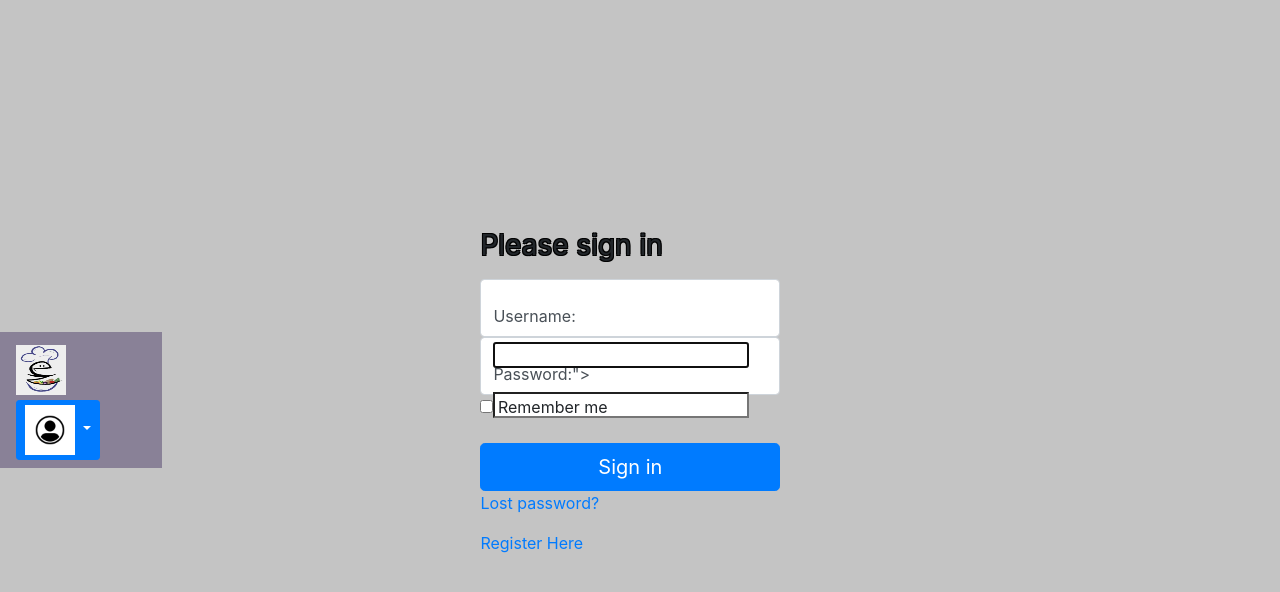
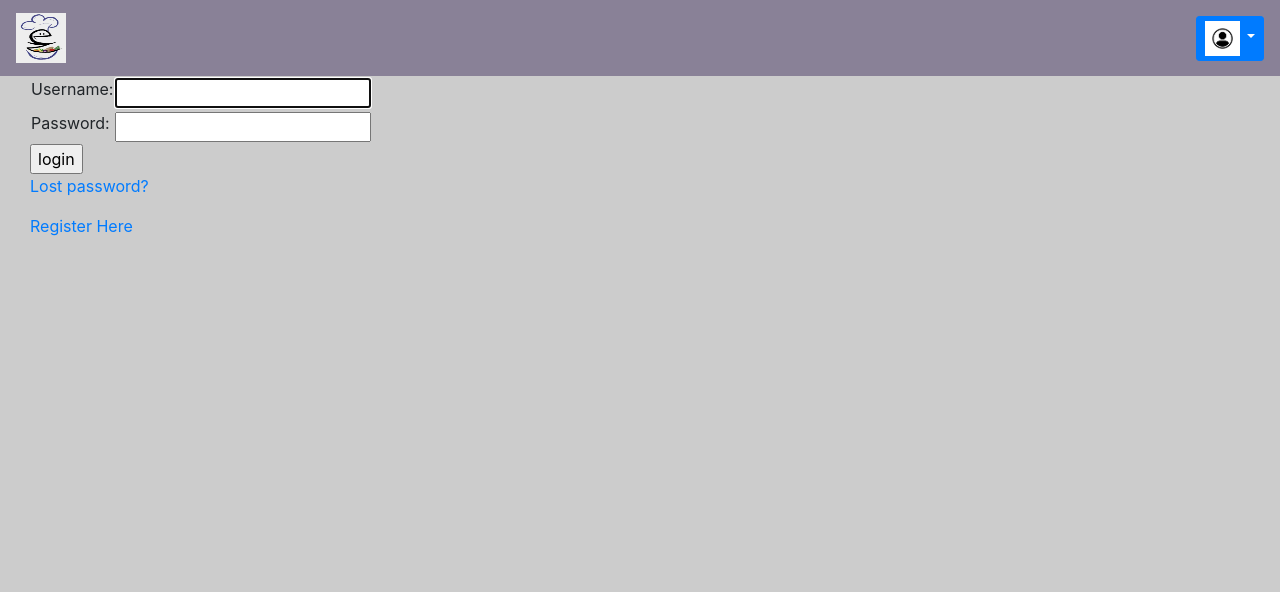
Before and after one commit to smatthe4/MobileMealPlannerCS3110, a Django app: page /accounts/login/ in a window 1280 px wide. Shown: the top 592 px of the page. Run offline with Django 4.2, Linux system fonts and the light colour scheme; some libraries are stand-ins or nearby versions.

Commit message:
minor changes

```diff
--- a/meal_plan_app/templates/meal_plan_app/base_template.html
+++ b/meal_plan_app/templates/meal_plan_app/base_template.html
@@ -22,7 +22,7 @@
 
     <div class="dropdown">
         <button class="btn btn-primary dropdown-toggle btn-sm" data-bs-toggle="dropdown">
-            <img src="{% static 'images/account_icon.webp' %}" style="width:50px; height:50px">
+            <img src="{% static 'images/account_icon.webp' %}" style="width:35px; height:35px">
         </button>
         <ul class="dropdown-menu">
             {% if user.is_authenticated %}
--- a/meal_plan_app/templates/registration/login.html
+++ b/meal_plan_app/templates/registration/login.html
@@ -1,32 +1,12 @@
+<!-- inherit from base.html -->
 {% extends 'meal_plan_app/base_template.html' %}
-{% load django_bootstrap5 %}
-{% load static %}
+
 {% block content %}
 
-<link href="{% static 'css/login.css' %}" rel="stylesheet">
-
-<div class="form-signin">
-  <form method="post" action="{% url 'login' %}" class="form-floating">
-    {% csrf_token %}
-
-    <h1 class="h3 mb-3 fw-normal">Please sign in</h1>
-
-    <div class=" form-control">
-      <label for="floatingInput">{{ form.username.label_tag }}</label>
-      {{ form.username }}
-    </div>
-    <div class=" form-control">
-      <label for="{{ form.password.label_tag }}"></label>
-      {{form.password }}
-    </div>
-
-    <div class="checkbox mb-3">
-      <label>
-        <input type="checkbox" value="remember-me"> Remember me
-      </label>
-    </div>
-    <button class="w-100 btn btn-lg btn-primary" type="submit">Sign in</button>
-
+  <!-- doesn't work correctly - do not want to do all messages-->
+  {% for message in messages %}
+    <p>{{message}}</p>
+  {% endfor %}
 
   {% if form.errors %}
     <p>Your username and password didn't match. Please try again.</p>
@@ -34,15 +14,32 @@
 
   {% if next %}
     {% if user.is_authenticated %}
-        <p>Your account doesn't have access to this page. To proceed, please login with an account that has access.</p>
+      <p>Your account doesn't have access to this page. To proceed,
+      please login with an account that has access.</p>
     {% else %}
       <p>Please login to see this page.</p>
     {% endif %}
   {% endif %}
+
+  <form method="post" action="{% url 'login' %}">
+    {% csrf_token %}
+    <table>
+      <tr>
+        <td>{{ form.username.label_tag }}</td>
+        <td>{{ form.username }}</td>
+      </tr>
+      <tr>
+        <td>{{ form.password.label_tag }}</td>
+        <td>{{ form.password }}</td>
+      </tr>
+    </table>
+    <input type="submit" value="login">
+    <input type="hidden" name="next" value="{{ next }}">
   </form>
 
+
+  {# Assumes you setup the password_reset view in your URLconf #}
   <p><a href="{% url 'password_reset' %}">Lost password?</a></p>
   <p><a href="{% url 'register-page' %}">Register Here</a></p>
-</main>
 
 {% endblock %}
--- a/static/css/base.css
+++ b/static/css/base.css
@@ -59,9 +59,12 @@
     user-select: none;
 }
 
-.dropdown-content {
+.dropdown-item {
     z-index: 1000;
+
 }
+
+
 
 @media (min-width: 768px) {
     .bd-placeholder-img-lg {
```
Also changed, not shown: static/js/grocery_list.js (+0 -25 lines). Lines whose indentation alone changed are shown as unchanged.
